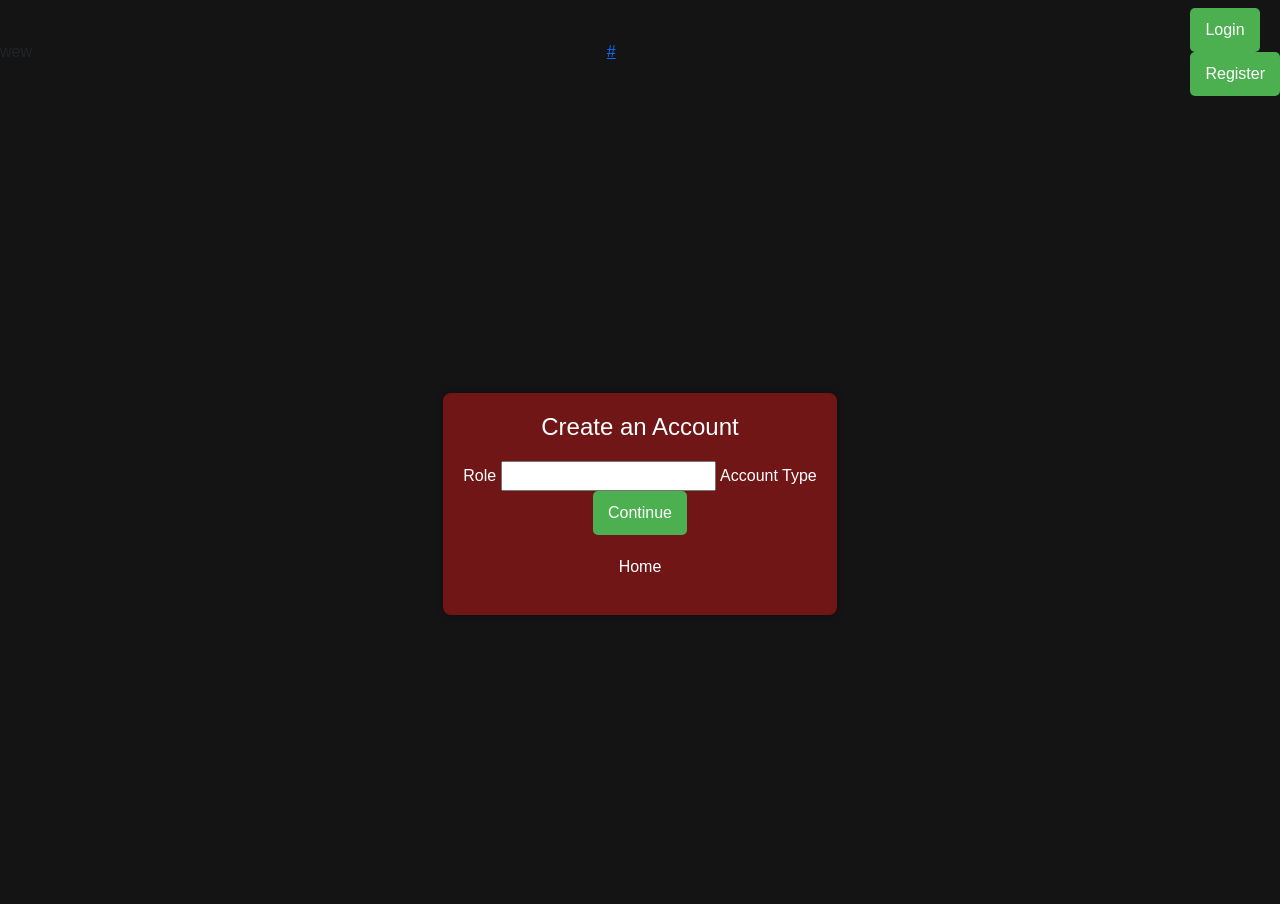
After one commit to rravenorr/dota-planner_dioue, a Python web app: template app/templates/register.html in a window 1280 px wide. The commit adds this page. Run offline with Jinja, Linux system fonts and the light colour scheme; the template is opened without the code that fills it: most values are stand-ins (such as "Sample title", 1, 10 or a date in 2020); form fields are guessed from the names that the template uses.

Commit message:
Changed revised

```diff
--- /dev/null
+++ b/app/static/css/register.css
@@ -0,0 +1,72 @@
+.center-screen {
+    display: flex;
+    align-items: center;
+    justify-content: center;
+    height: 100vh;
+    color: #fff;
+}
+
+h1 {
+    /* color: #28a745; */
+    font-size: 24px;
+    margin-bottom: 20px;
+}
+
+p {
+    margin-top: 20px;
+    text-align: center;
+}
+
+body {
+    margin: 0;
+    font-family: Arial, sans-serif;
+    background-color: #141414;
+}
+
+.center-container {
+    text-align: center;
+}
+
+.container {
+    background-color: #701616;
+    padding: 20px;
+    border-radius: 8px;
+    box-shadow: 0 0 10px rgba(0, 0, 0, 0.3);
+}
+
+.radio-group {
+    margin-bottom: 20px;
+}
+
+.radio-label {
+    display: block;
+    margin-bottom: 10px;
+}
+
+.radio-label input {
+    margin-right: 5px;
+}
+
+.button {
+    background-color: #4CAF50;
+    color: white;
+    border: none;
+    padding: 10px 15px;
+    cursor: pointer;
+    border-radius: 5px;
+    transition: background-color 0.3s ease-in-out;
+}
+
+.button:hover {
+    background-color: #45a049;
+}
+
+.home-button {
+    color: #fff;
+    text-decoration: none;
+    transition: background-color 0.3s ease-in-out;
+}
+
+.home-button:hover {
+    background-color: #007BFF;
+}
--- a/app/templates/base.html
+++ b/app/templates/base.html
@@ -10,7 +10,7 @@ Base templates for creating the structure of HTML. Read the code - Joe
     <!-- bootstrap ready -->
     <link href="https://cdn.jsdelivr.net/npm/bootstrap@5.3.2/dist/css/bootstrap.min.css" rel="stylesheet" integrity="sha384-T3c6CoIi6uLrA9TneNEoa7RxnatzjcDSCmG1MXxSR1GAsXEV/Dwwykc2MPK8M2HN" crossorigin="anonymous">
     <!-- css related static files -->
-    <link rel="stylesheet" href="{{ url_for('static', filename='/css/base.css') }}">
+    {% block css %} <link rel="stylesheet" href="{{ url_for('static', filename='/css/base.css') }}"> {% endblock%}
     <!-- title -->
     <title>{% block title %}DotaMaker | Home{% endblock %}</title>
     {% block head %}{% endblock%}
--- /dev/null
+++ b/app/templates/dashboard.html
@@ -0,0 +1,5 @@
+{% extends "base.html" %}
+    {% block title %}{% endblock %}
+    {% block css %}{% endblock %}
+    {% block head %}{% endblock %}
+    {% block body %}{% endblock %}
--- /dev/null
+++ b/app/templates/login.html
@@ -0,0 +1,5 @@
+{% extends "base.html" %}
+    {% block title %}DotaMaker | Login{% endblock %}
+    {% block css %}{% endblock %}
+    {% block head %}{% endblock %}
+    {% block body %}{% endblock%}
--- /dev/null
+++ b/app/templates/register.html
@@ -0,0 +1,28 @@
+<!-- register.html -->
+{% extends "base.html" %}
+    {% block title %} Create an Account{% endblock %}
+
+    {% block css %}<link rel="stylesheet" href="{{ url_for('static', filename='css/register.css') }}">{% endblock%}
+    {% block head %}{% endblock %}
+
+    {% block body %}
+    <div class="center-screen">
+        <div class="center-container">
+            <div class="container">
+                <h1>Create an Account</h1>
+                <form action="{{ url_for('register') }}" method="post">
+                    {{ form.hidden_tag() }}
+
+                    <div class="dropdown-group">
+                        {{ form.role.label }}
+                        {{ form.role(class="dropdown", id="account_type") }}
+                        <label class="dropdown-label" for="account_type">Account Type</label>
+                    </div>
+
+                    {{ form.submit(class="button", value="Continue") }}
+                    <p><a href="{{ url_for('home') }}" class="home-button">Home</a></p>
+                </form>
+            </div>
+        </div>
+    </div>
+    {% endblock%}
```
